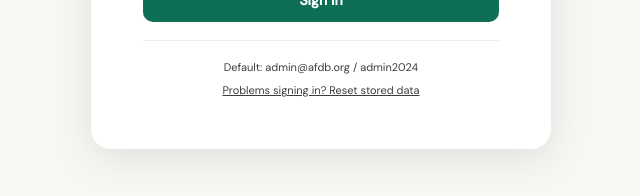
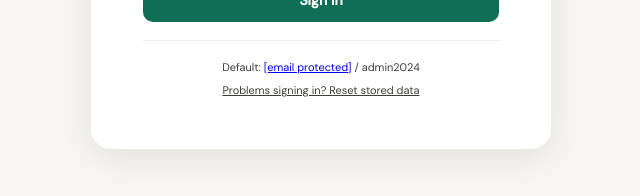
Before and after one commit to Islem85/QPR, a plain HTML site: page index.html in a window 1280 px wide. Shown: the part 530-726 px from the top of the page, 319-959 px from the left. Drawn offline with nearby package versions, Linux system fonts and the light colour scheme.

Commit message:
Modify default login hint with email protection
Updated default login hint to include email protection.

```diff
--- a/index.html
+++ b/index.html
@@ -854,7 +854,7 @@ body{font-family:var(--font-b);font-size:14px;color:var(--gray-700);background:v
     <button class="btn-login" onclick="doLogin()" id="ln-btn">Sign in</button>
     <div id="login-role-preview" style="margin-top:14px;display:none"></div>
     <div style="text-align:center;margin-top:18px;padding-top:14px;border-top:1px solid var(--gray-100)">
-      <span style="font-size:11px;color:var(--gray-400)" id="ln-default-hint">Default: admin@afdb.org / admin2024</span>
+      <span style="font-size:11px;color:var(--gray-400)" id="ln-default-hint">Default: <a href="/cdn-cgi/l/email-protection" class="__cf_email__" data-cfemail="3f5e5b5256517f5e595b5d11504d58">[email&#160;protected]</a> / admin2024</span>
       <br>
       <button onclick="hardResetAuth()" style="background:none;border:none;font-size:11px;color:var(--gray-400);cursor:pointer;margin-top:6px;text-decoration:underline;font-family:var(--font-b)" id="ln-reset-btn">
         Problems signing in? Reset stored data
@@ -1946,7 +1946,9 @@ body{font-family:var(--font-b);font-size:14px;color:var(--gray-700);background:v
   <span id="toast-msg">OK</span>
 </div>
 
+
 <script>
+
 
 // ════════════════════════════════════════════════════════════════════════════
 // QPR AUTH SYSTEM v3 — single clean definition, no duplicates
```
